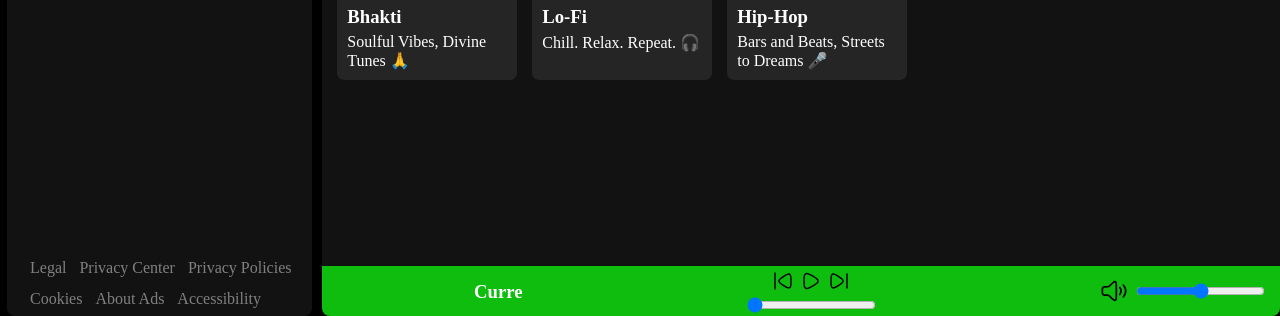
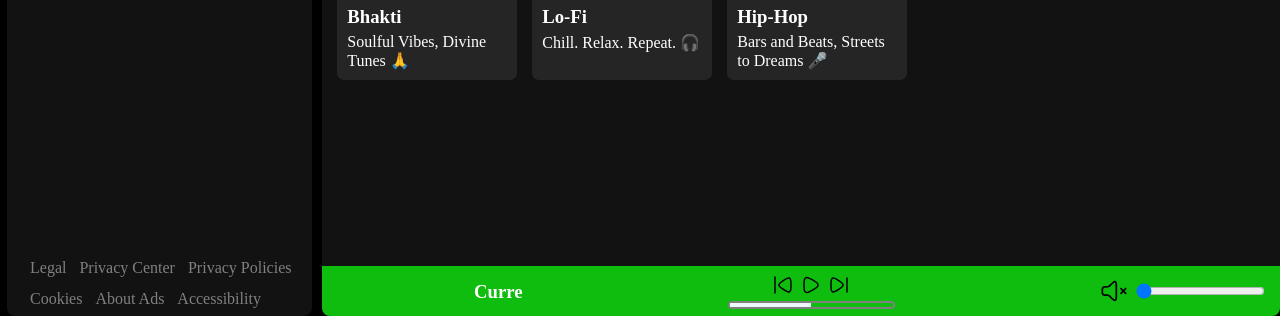
Before and after one commit to Tanmaygoel30/Spotify-Clone, a plain HTML site: page index.html in a window 1280 px wide. Both pictures are taken after a click on the picture 1114 px from the left and 775 px from the top of the page. Shown: the part 484-800 px from the top of the page. Drawn offline with Linux system fonts and the light colour scheme.

Commit message:
one feature added

```diff
--- a/index.html
+++ b/index.html
@@ -305,18 +305,20 @@
             <img id="pauseBt" src="pause.svg" alt="" />
             <img id="nextBt" src="next.svg" alt="" />
           </div>
-          <!-- <div id="songtime"></div> -->
-          <input type="range" id="songtime" min="0" max="1" value="0" />
+          <div id="songtime">
+            <div id="indicator"></div>
+          </div>
+          <!-- <input type="range" id="songtime" min="0" max="1" value="0" /> -->
         </div>
         <div id="volSpace">
-          <img id="highVol" src="highVol.svg" alt="" />
+          <img id="songVol" src="highVol.svg" alt="" />
           <input
             type="range"
             id="volumeControl"
             min="0"
             max="1"
             step="0.01"
-            value="0.5"
+            value="0.6"
           />
         </div>
       </div>
--- a/script.js
+++ b/script.js
@@ -183,7 +183,7 @@ playBt.addEventListener("click", () => {
     console.log("Time out func called");
     playBt.style.display = "inline-block";
     pauseBt.style.display = "none";
-  }, songDuration*1000);
+  }, songDuration * 1000);
 });
 
 pauseBt.addEventListener("click", () => {
@@ -196,18 +196,30 @@ const volControl = document.querySelector("#volumeControl");
 
 audioPlayer.volume = volControl.value;
 
-const highVol = document.querySelector("#highVol");
+const songVol = document.querySelector("#songVol");
+
+songVol.addEventListener("click", function () {
+  if (songVol.src.endsWith("mute.svg")) {
+    volControl.value = 0.6;
+    audioPlayer.volume = volControl.value;
+    songVol.src = "highVol.svg";
+  } else {
+    volControl.value = 0;
+    audioPlayer.volume = volControl.value;
+    songVol.src = "mute.svg";
+  }
+});
 
 volControl.addEventListener("input", function () {
   audioPlayer.volume = volControl.value;
   if (volControl.value == 0) {
-    highVol.src = "mute.svg";
+    songVol.src = "mute.svg";
   }
   if (volControl.value < 0.6 && volControl.value != 0) {
-    highVol.src = "lowVol.svg";
+    songVol.src = "lowVol.svg";
   }
   if (volControl.value >= 0.6) {
-    highVol.src = "highVol.svg";
+    songVol.src = "highVol.svg";
   }
 });
 
@@ -218,10 +230,10 @@ let songtimer = function () {
 
 audioPlayer.addEventListener("play", function () {
   audioPlayer.volume = volControl.value;
-  setInterval(songtimer(), stepValue*1000);
+  setInterval(songtimer(), stepValue * 1000);
 });
 
-audioPlayer.addEventListener("pause",function(){
+audioPlayer.addEventListener("pause", function () {
   clearInterval(songtimer);
 });
 
--- a/style.css
+++ b/style.css
@@ -190,12 +190,21 @@ body {
     align-items: center;
 }
 
-/* #songtime {
-    border: 2px solid ;
+#songtime {
+    border: 2px solid gray;
     width: 13vw;
     height: 1vh;
     border-radius: 5px;
-} */
+    position: relative;
+}
+
+#indicator {
+    height: 100%;
+    position: absolute;
+    left: 0;
+    width: 50%;
+    background-color: aliceblue;
+}
 
 #pauseBt {
     display: none;
```
